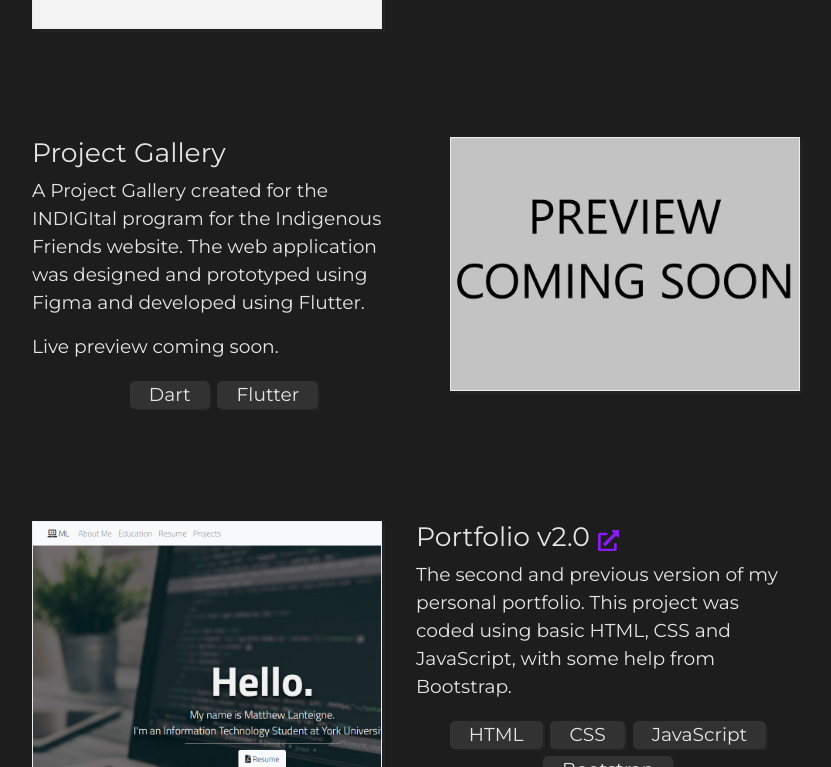
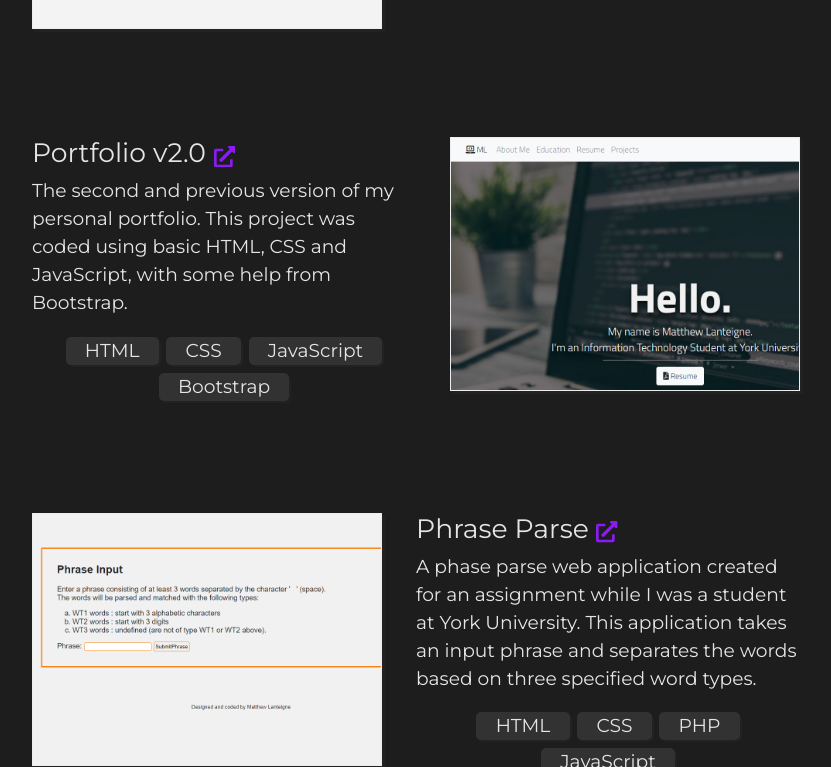
Before and after one commit to mattlanteigne/portfolio, a React (Create React App) app: page / in a window 1280 px wide. Shown: the part 2033-2800 px from the top of the page, without its empty margins (352-1183 px from the left). Built offline with nearby package versions, Linux system fonts and the light colour scheme.

Commit message:
Small fixes

```diff
--- a/public/index.html
+++ b/public/index.html
@@ -6,7 +6,7 @@
   <link rel="icon" href="%PUBLIC_URL%/logo.png" />
   <meta name="viewport" content="width=device-width, initial-scale=1" />
   <meta name="theme-color" content="#000000" />
-  <meta name="description" content="Web site created using create-react-app" />
+  <meta name="description" content="Welcome to my personal portfolio!" />
   <link rel="apple-touch-icon" href="%PUBLIC_URL%/logo192.png" />
   <!--
       manifest.json provides metadata used when your web app is installed on a
--- a/src/components/Contact.js
+++ b/src/components/Contact.js
@@ -1,6 +1,6 @@
 import styled from 'styled-components';
 
-import Flip from 'react-reveal/Flip';
+import Lightspeed from 'react-reveal/LightSpeed';
 
 
 const Container = styled.div `
@@ -46,7 +46,7 @@ const Button = styled.a `
 export const Contact = () => {
     return (
         <Container>
-            <Flip left>
+            <Lightspeed left>
                 <Title id="contact">Contact</Title>
                 <hr />
                 <h2>Thank you.</h2>
@@ -56,7 +56,7 @@ export const Contact = () => {
                     <Button href="https://www.linkedin.com/in/matthewlanteigne/" target="_blank">Linkedin</Button>
                     <Button href="https://github.com/mattlanteigne" target="_blank">GitHub</Button>
                 </Buttongroup>
-            </Flip>
+            </Lightspeed>
         </Container>
     );
 }
--- a/src/components/Projects.js
+++ b/src/components/Projects.js
@@ -183,7 +183,7 @@ export const Projects = () => {
                     </Contentright>
                 </Project>
             </Fade>
-
+{/*
             <Fade left>
                 <Project>
                     <Imgright src={ifa} />
@@ -199,12 +199,12 @@ export const Projects = () => {
                         </Buttongroup>
                     </Contentleft>
                 </Project>
-            </Fade>
+            </Fade> */}
 
-            <Fade right>
+            <Fade left>
                 <Project>
-                    <Imgleft src={v1} />
-                    <Contentright>
+                    <Imgright src={v1} />
+                    <Contentleft>
                         <Projecttitle>
                             Portfolio v2.0
                             <a href="https://www.matthewlanteigne.com/v2/" target="_blank" className="projectlink" ><FaExternalLinkAlt /></a>
@@ -216,14 +216,14 @@ export const Projects = () => {
                             <Button>JavaScript</Button>
                             <Button>Bootstrap</Button>
                         </Buttongroup>
-                    </Contentright>
+                    </Contentleft>
                 </Project>
             </Fade>
 
-            <Fade left>
+            <Fade right>
                 <Project>
-                    <Imgright src={phrase} />
-                    <Contentleft>
+                    <Imgleft src={phrase} />
+                    <Contentright>
                         <Projecttitle>
                             Phrase Parse
                             <a href="https://www.matthewlanteigne.com/phrase/" target="_blank" className="projectlink" ><FaExternalLinkAlt /></a>
@@ -235,7 +235,7 @@ export const Projects = () => {
                             <Button>PHP</Button>
                             <Button>JavaScript</Button>
                         </Buttongroup>
-                    </Contentleft>
+                    </Contentright>
                 </Project>
             </Fade>
 
--- a/src/index.css
+++ b/src/index.css
@@ -31,6 +31,7 @@ hr {
   float: right;
   margin: 0 5%;
 }
+
 
 /* .collapse {
   background: #323232;
```
Also changed, not shown: 1 other file (tests, documents, lock files or other folders).
